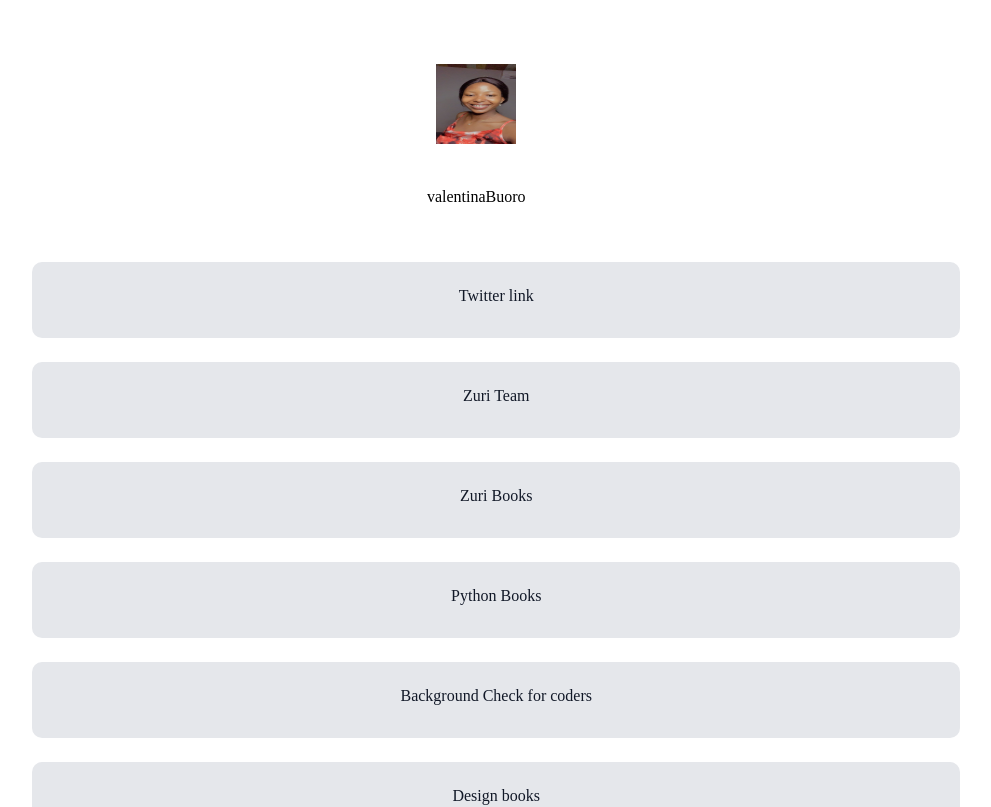
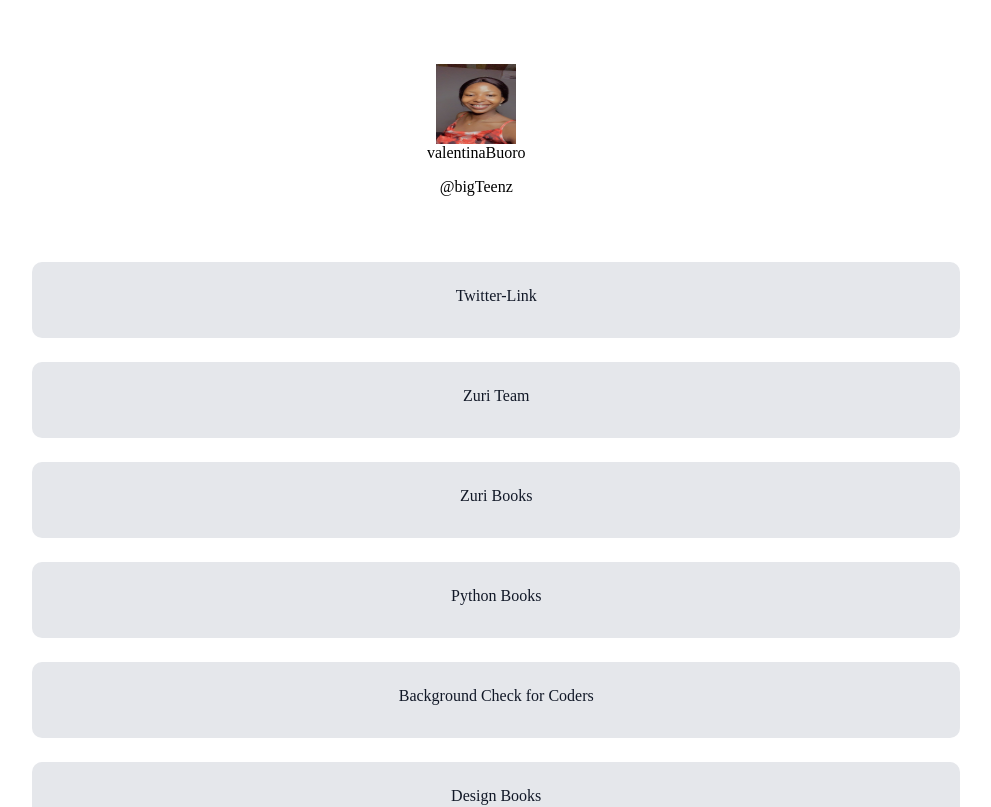
Before and after one commit to queen-x-vee/hng-frontend-stage-1-task, a React (Create React App) app: page / in a window 1280 px wide. Shown: the top 807 px of the page, without its empty margins (110-1101 px from the left). Built offline with nearby package versions, Linux system fonts and the light colour scheme.

Commit message:
created a data file

```diff
--- a/src/App.js
+++ b/src/App.js
@@ -1,48 +1,48 @@
 import React from "react";
 import { Link } from "react-router-dom";
 import "./index.css";
+import { UserDetails, userLinks } from "./data/data";
 
 const App = () => {
   return (
     <div className="top-section">
       <div className="top-container">
         <div className="top-content">
+          {UserDetails.map((user) => {
+            return (
               <div className="profile">
                 <div className="profile-picture">
-              <img id="profile__img" alt="profilepicture" src='../profilePicture.jpeg' />
+                  <img
+                    id="profile__img"
+                    alt="profilepicture"
+                    src="../profilePicture.jpeg"
+                  />
                 </div>
-            <div id="twitter">valentinaBuoro</div>
+                <div id={user.id}>{user.userNameTwitter}</div>
+                <p id="slack">{user.userNameSlack}</p>
               </div>
+            );
+          })}
+
           <ul className="links">
+            {userLinks.map((link) => {
+              return (
+                <>
                   <li>
-              <Link className="link">Twitter link</Link>
+                    <Link className="link" id={link.id} to={link.link}>{link.title}</Link>
                   </li>
-            <li>
-              <Link className="link">Zuri Team</Link>
-            </li>
-            <li>
-              <Link className="link">Zuri Books</Link>
-            </li>
-            <li>
-              <Link className="link">Python Books</Link>
-            </li>
-            <li>
-              <Link className="link">Background Check for coders</Link>
-            </li>
-            <li>
-              <Link className="link">Design books</Link>
-            </li>
-
+                </>
+              );
+            })}
           </ul>
         </div>
       </div>
       <div className="bottom-container">
         <div className="bottom-content">
           <div className="socials">
-          <img src= '../public/slack.png' alt='slack'/>
-          <img src = '../public/Icon.png' alt ='github'/>
+            <img src="../public/slack.png" alt="slack" />
+            <img src="../public/Icon.png" alt="github" />
           </div>
-
         </div>
       </div>
     </div>
--- /dev/null
+++ b/src/data/data.jsx
@@ -0,0 +1,39 @@
+export const UserDetails = [
+    {
+        id: 'twitter',
+        userNameTwitter: 'valentinaBuoro',
+
+        userNameSlack: '@bigTeenz'
+    }
+];
+
+export const userLinks = [
+    {
+        id: 'twitter',
+        title: 'Twitter-Link',
+        link: 'https://twitter.com/valentinaBuoro'
+    },
+    {   id: 'zuri__team',
+        title: 'Zuri Team',
+        link: 'https://training.zuri.team'
+    },
+    {   id: 'books',
+        title: 'Zuri Books',
+        link: ' http://books.zuri.team'
+    },
+    {
+        id: 'book__python',
+        title: 'Python Books',
+        link: 'https://books.zuri.team/python-for-beginners?ref_id=elijah-igbokah'
+    },
+    {
+        id: 'pitch',
+        title: 'Background Check for Coders',
+        link: 'https://background.zuri.team'
+    },
+    {
+        id: 'book__design',
+        title: 'Design Books',
+        link: 'https://books.zuri.team/design-rules'
+    }
+];
--- a/src/index.css
+++ b/src/index.css
@@ -19,9 +19,7 @@ li{
   border-radius: 10px;
 
 }
-.top-section{
 
-}
 .top-container{
  background: white;
  width: 84%;
```
Lines whose indentation alone changed are shown as unchanged.
